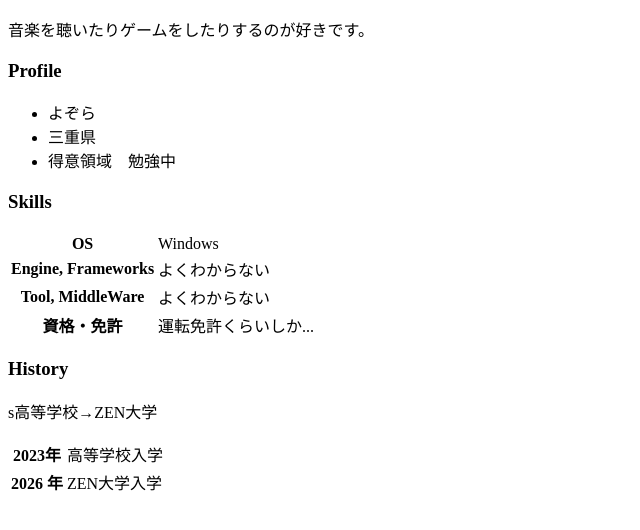
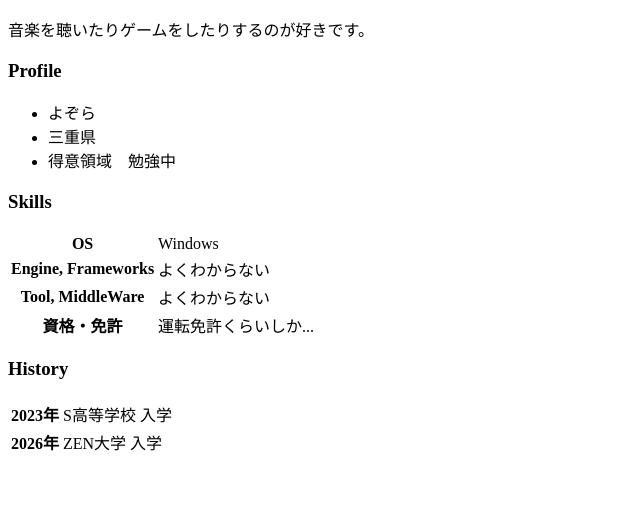
Before and after one commit to yozora1234/yozora1234.github.io, a plain HTML site: page index.html in a window 1280 px wide. Shown: the part 110-640 px from the top of the page, without its empty margins (0-640 px from the left). Drawn offline with Linux system fonts and the light colour scheme.

Commit message:
Update index.html

```diff
--- a/index.html
+++ b/index.html
@@ -41,16 +41,13 @@
     </table>
 
 <h3>History</h3>
-    <p>s高等学校→ZEN大学</p>
 <table>
   <tr>
     <th>2023年</th>
-        <td>高等学校入学</td>
+    <td>S高等学校 入学</td>
   </tr>
   <tr>
-        <th>2026 年</th>
-        <td>ZEN大学入学</td>
+    <th>2026年</th>
+    <td>ZEN大学 入学</td>
   </tr>
 </table>
-  </body>
-</html>
```
Lines whose indentation alone changed are shown as unchanged.
